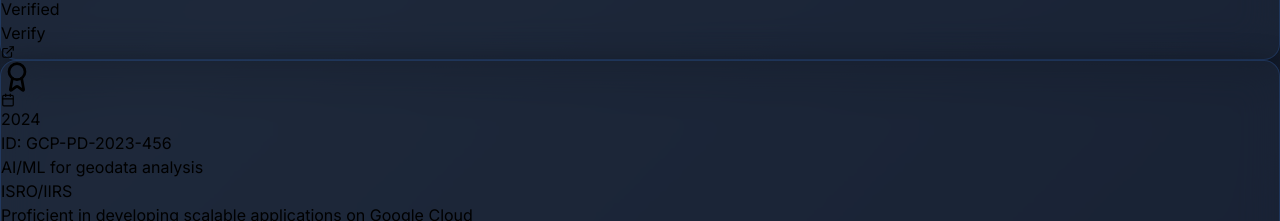
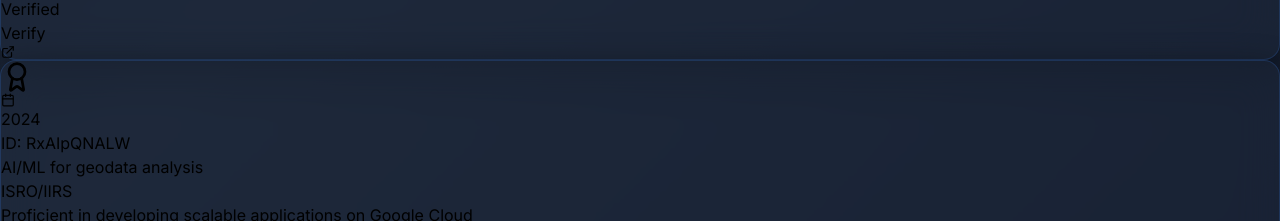
Before and after one commit to siddhartha246/Portfolio, a Next.js app: page / in a window 1280 px wide. Shown: the part 1600-1821 px from the top of the page. Built offline with nearby package versions, Linux system fonts and the light colour scheme.

Commit message:
Updated Certifications.tsx

```diff
--- a/components/Certifications.tsx
+++ b/components/Certifications.tsx
@@ -40,7 +40,7 @@ const Certifications = () => {
       title: 'AI/ML for geodata analysis',
       issuer: 'ISRO/IIRS',
       date: '2024',
-      credentialId: 'GCP-PD-2023-456',
+      credentialId: 'RxAIpQNALW',
       description: 'Proficient in developing scalable applications on Google Cloud',
       verifyUrl: 'https://isrolms.iirs.gov.in/mod/customcert/verify_certificate.php?code=RxAIpQNALW&qrcode=1',
       color: 'from-blue-500 to-cyan-500',
```
